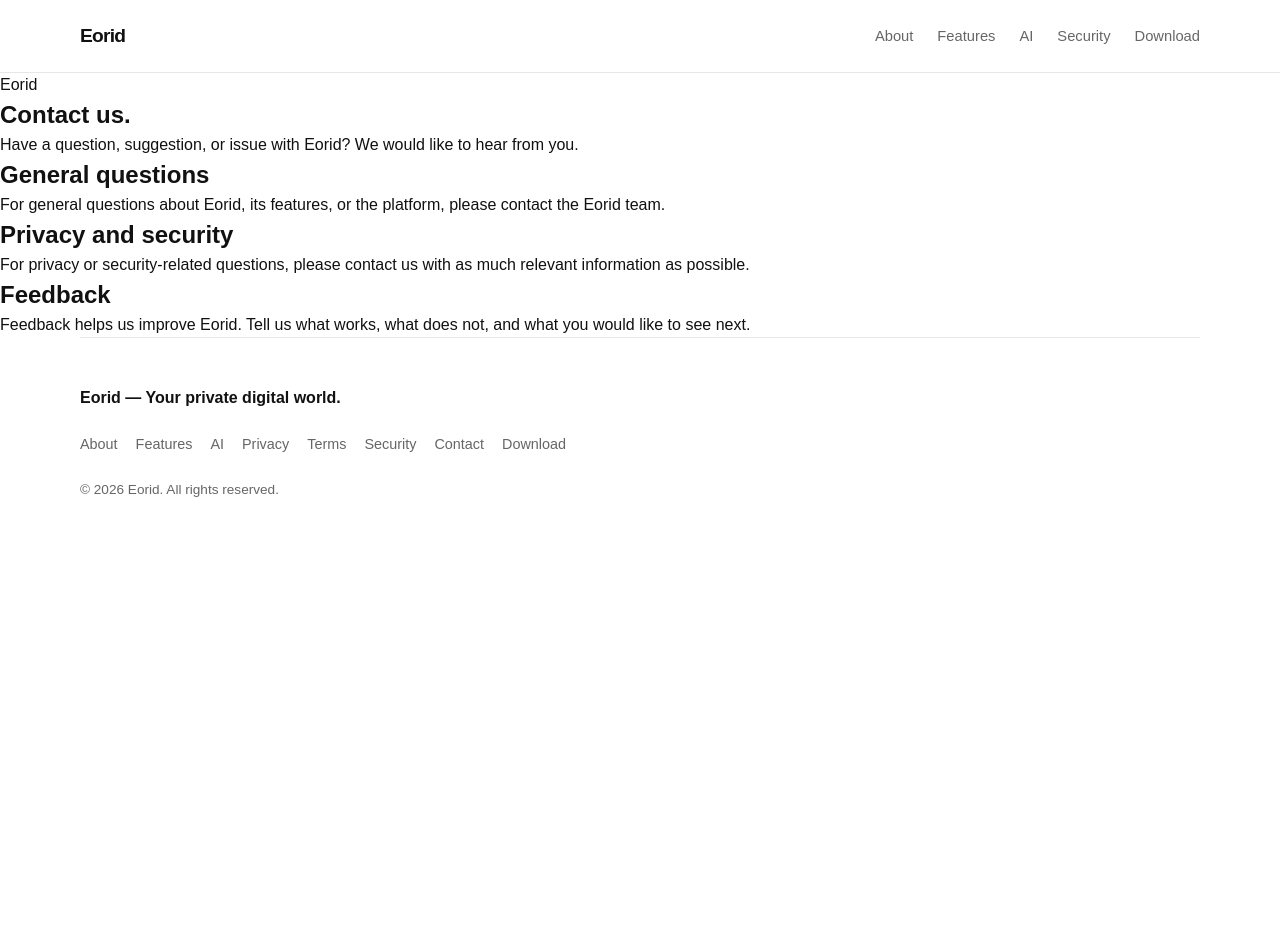
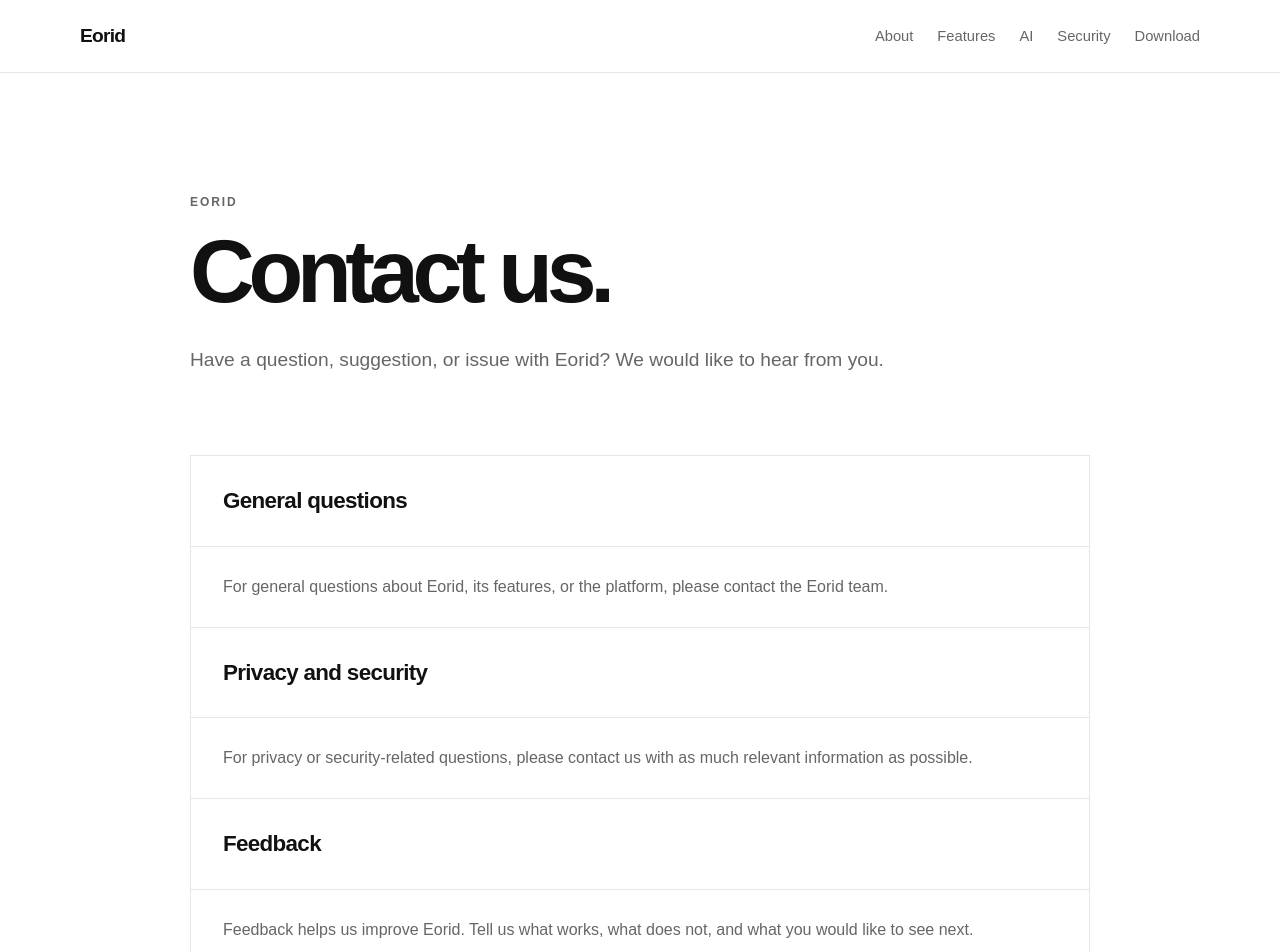
Before and after one commit to emptylessmind/Eorid-website, a Next.js app: page /contact in a window 1280 px wide. Shown: the top 952 px of the page. Before the commit the page ends 800 px from the top, so only its background shows below. Built offline with nearby package versions, Linux system fonts and the light colour scheme.

Commit message:
Update page.tsx

```diff
--- a/src/app/contact/page.tsx
+++ b/src/app/contact/page.tsx
@@ -9,7 +9,7 @@ export const metadata: Metadata = {
 export default function ContactPage() {
   return (
     <main>
-      <section>
+      <section className="page-section">
         <p>Eorid</p>
 
         <h1>Contact us.</h1>
@@ -19,6 +19,7 @@ export default function ContactPage() {
           like to hear from you.
         </p>
 
+        <div>
           <h2>General questions</h2>
           <p>
             For general questions about Eorid, its features, or the
@@ -36,6 +37,7 @@ export default function ContactPage() {
             Feedback helps us improve Eorid. Tell us what works, what
             does not, and what you would like to see next.
           </p>
+        </div>
       </section>
     </main>
   );
```
Lines whose indentation alone changed are shown as unchanged.
